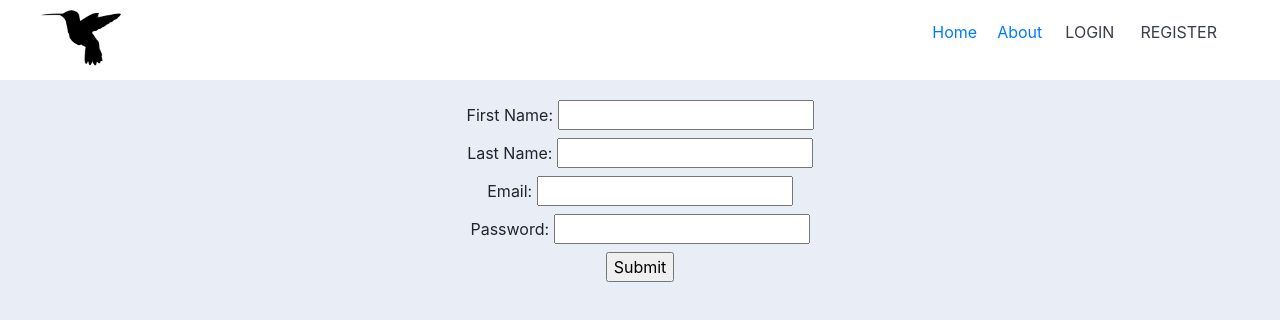
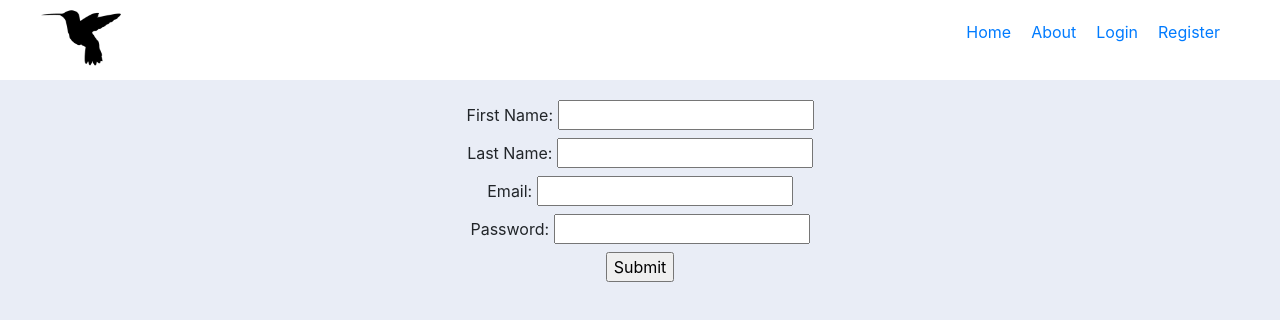
Before and after one commit to romelt777/final_project, a React (Create React App) app in the folder front_end/: page /register in a window 1280 px wide. Shown: the top 320 px of the page. Built offline with nearby package versions, Linux system fonts and the light colour scheme; no server answers.

Commit message:
changed navbar to use link to only

```diff
--- a/front_end/src/Components/NavBar.js
+++ b/front_end/src/Components/NavBar.js
@@ -16,8 +16,8 @@ export default class NavBar extends React.Component {
           <ul id="nav-content">
             <Link id="nav-content-item" to="/">Home </Link>
             <Link id="nav-content-item" to="/about">About </Link>
-            <li id="nav-content-item"><a id="nav-link" href="/login">Login</a></li>
-            <li id="nav-content-item"><a id="nav-link" href="/register">Register</a></li>
+            <Link id="nav-content-item" to="/login">Login </Link>
+            <Link id="nav-content-item" to="/register">Register </Link>
           </ul>
         </div>
       </nav>
```
